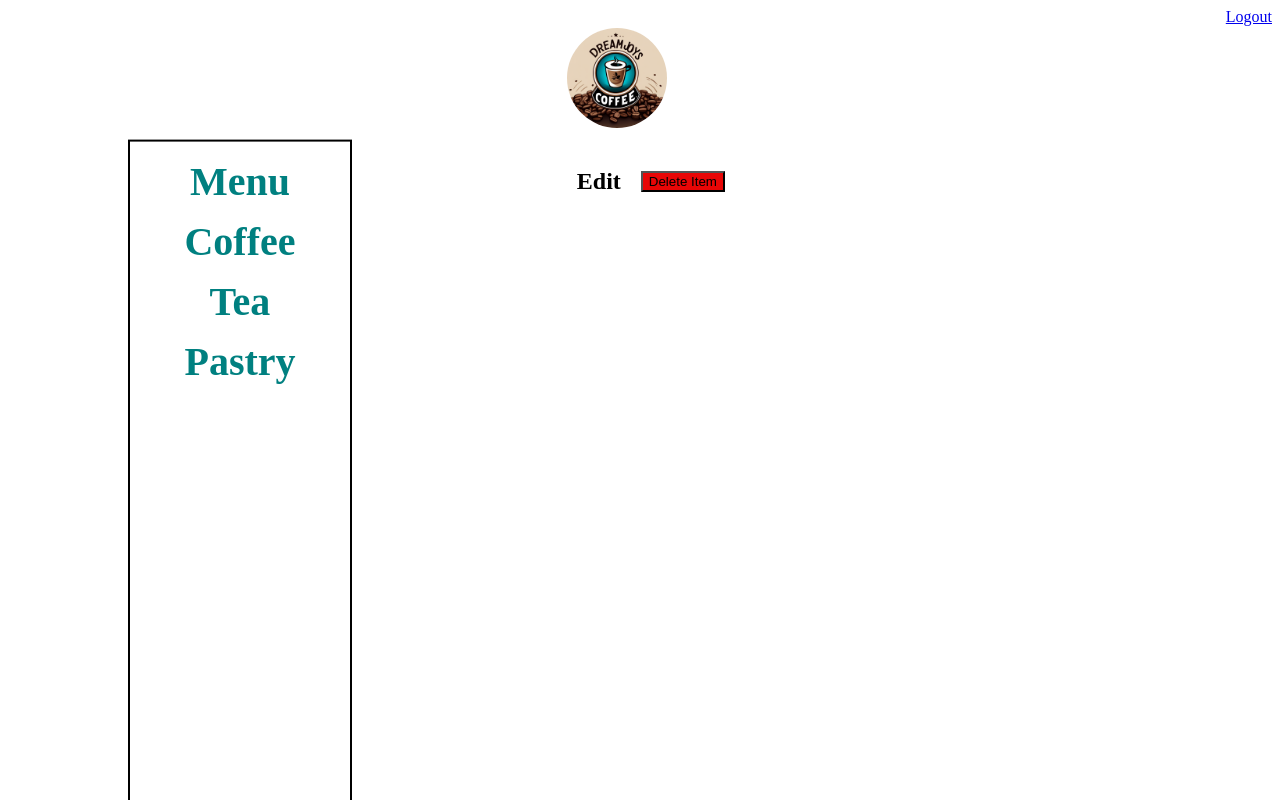
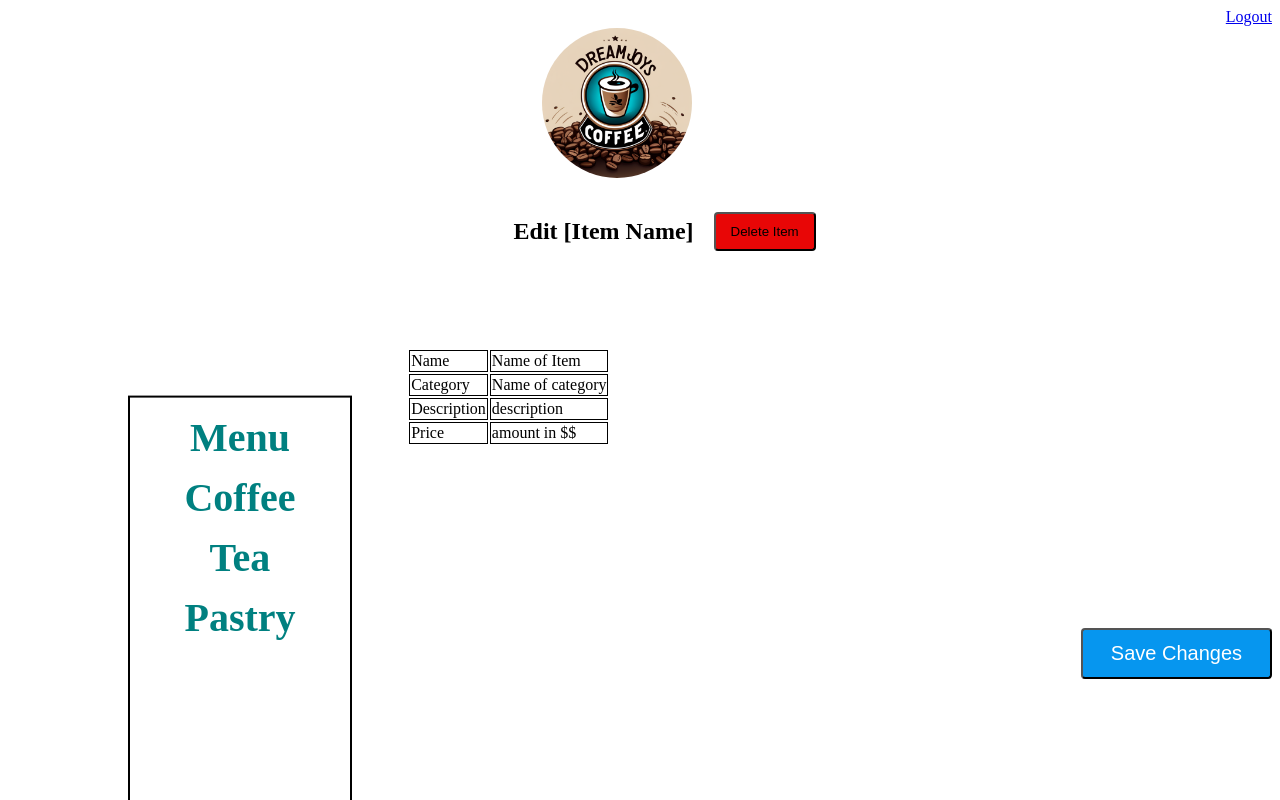
Before and after one commit to mrjermarco/shop-coffee, an Angular app in the folder shop-coffee-frontend/shop-coffee/: page /admin-edit in a window 1280 px wide. Shown: the top 800 px of the page. Built offline with nearby package versions, Linux system fonts and the light colour scheme.

Commit message:
added table and css to the edit page

```diff
--- a/shop-coffee-frontend/shop-coffee/src/app/admin-edit-page/admin-edit-page.component.css
+++ b/shop-coffee-frontend/shop-coffee/src/app/admin-edit-page/admin-edit-page.component.css
@@ -4,8 +4,8 @@
 
 img {
     padding: 20px;
-    width: 100px;
-    height: 100px;
+    width: 150px;
+    height: 150px;
     display: block;
     margin-left: auto;
     margin-right: auto;
@@ -18,12 +18,19 @@ img {
   }
 
   h2 {
-    margin-left: 45%;
+    margin-left: 40%;
     margin-right: 20px;
   }
   button {
     float: right;
+    padding: 10px 15px;
     background-color: rgb(232, 6, 6);
+    border-radius: 4px;
+    transition-duration: 0.4s;
+  }
+
+  button:hover {
+    background-color: rgb(165, 1, 1);
   }
 
   .box1 {
@@ -39,6 +46,7 @@ img {
     font-weight: bold;
     color:teal;
     text-align: center;
+    margin-top: 20%;
   }
 
   .box1 p {
@@ -46,3 +54,31 @@ img {
     line-height: 1.5;
     margin: 0;
   }
+
+  table {
+    padding: 20px;
+    width: 650px;
+    height: 300px;
+    display: block;
+    margin-left: 30%;
+    margin-right: auto;
+    margin-top: 5%;
+  }
+
+  td {
+    border: 1px solid black;
+    max-width: fit-content;
+  }
+
+  .save{
+    background-color:#0696ef;
+    padding: 12px 28px;
+    font-size: 20px;
+    color: white;
+    border-radius: 4px;
+    transition-duration: 0.4s;
+  }
+
+  .save:hover {
+    background-color:#016eb2;
+  }
--- a/shop-coffee-frontend/shop-coffee/src/app/admin-edit-page/admin-edit-page.component.html
+++ b/shop-coffee-frontend/shop-coffee/src/app/admin-edit-page/admin-edit-page.component.html
@@ -1,18 +1,44 @@
 <a href="/" class="navbar">Logout</a>
+<header>
+    <a href="/">
+        <img src="../../assets/images/DJC logo.png" alt="logo">
+    </a>
 
-<a href="/">
-    <img src="../../assets/images/DJC logo.png" alt="logo">
-</a>
-
-<div id="main">
-    <h2>Edit</h2> <button>Delete Item</button>
-</div>
+    <div id="main">
+        <!-- have to add code to display selected item -->
+        <h2>Edit [Item Name]</h2> <button>Delete Item</button>
+    </div>
+</header>
 
 <section class="menu">
     <div class="container">
       <div class="box1">
         <p *ngFor ="let menulist of menuList"> {{menulist}}</p>
-
       </div>
     </div>
   </section>
+
+<table>
+    <tr>
+        <td>Name</td>
+        <!-- get the name of menu item -->
+        <td>Name of Item</td>
+    </tr>
+    <tr>
+        <td>Category</td>
+        <!-- get the category of menu item -->
+        <td>Name of category</td>
+    </tr>
+    <tr>
+      <td>Description</td>
+      <!-- get the description of menu item -->
+      <td>description</td>
+  </tr>
+  <tr>
+    <td>Price</td>
+    <!-- get the price of menu item -->
+    <td>amount in $$</td>
+</tr>
+</table>
+
+<button class="save">Save Changes</button>
```
